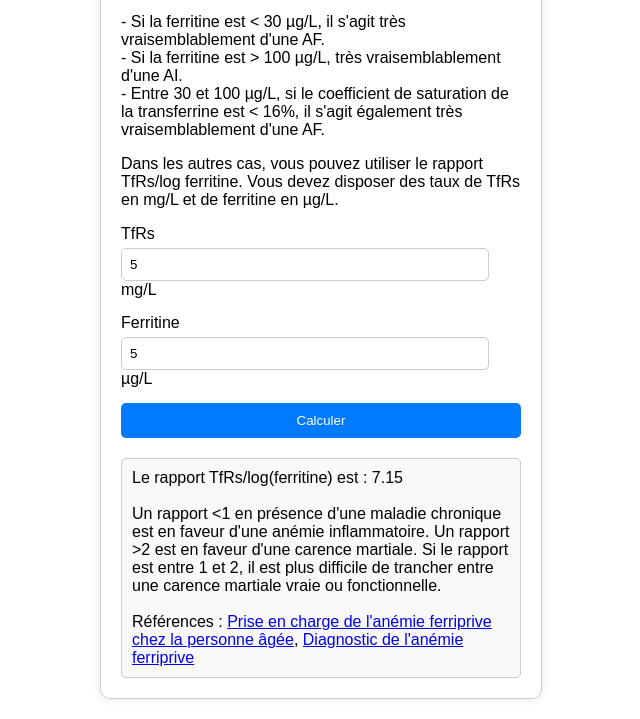
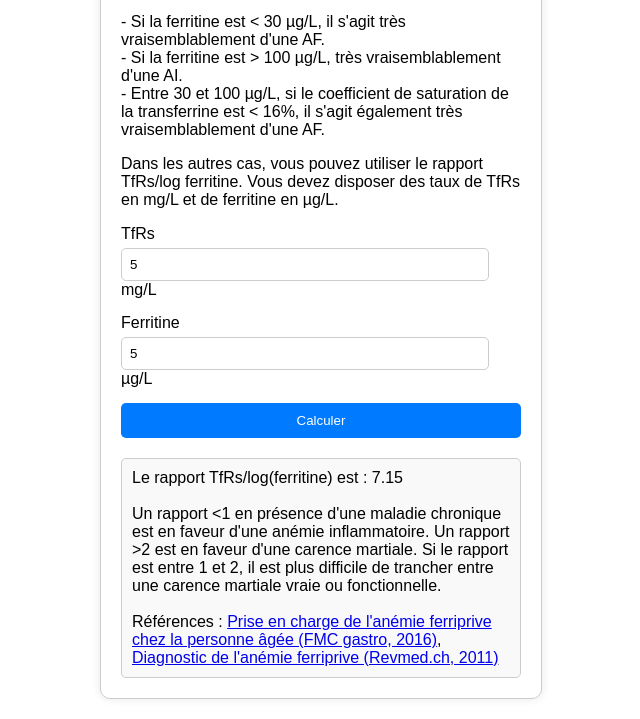
Before and after one commit to AbBe-web/TfRs-log-ferritine, a plain HTML site: page index.html in a window 1280 px wide. Both pictures are taken after typing "5", "5" into the empty fields and a click on the button "Calculer". Shown: the part 215-934 px from the top of the page, without its empty margins (319-959 px from the left). Drawn offline with Linux system fonts and the light colour scheme.

Commit message:
Update index.html

```diff
--- a/index.html
+++ b/index.html
@@ -96,8 +96,8 @@
                                   "Un rapport <1 en présence d'une maladie chronique est en faveur d'une anémie inflammatoire. " +
                                   "Un rapport >2 est en faveur d'une carence martiale. " +
                                   "Si le rapport est entre 1 et 2, il est plus difficile de trancher entre une carence martiale vraie ou fonctionnelle.<br><br>" +
-                                  "Références : <a href='https://www.fmcgastro.org/textes-postus/no-postu_year/prise-en-charge-de-lanemie-ferriprive-chez-la-personne-agee/' target='_blank'>Prise en charge de l'anémie ferriprive chez la personne âgée</a>, " +
-                                  "<a href='https://www.revmed.ch/view/514249/4206039/RMS_idPAS_D_ISBN_pu2011-37s_sa03_art03.pdf' target='_blank'>Diagnostic de l'anémie ferriprive</a>";
+                                  "Références : <a href='https://www.fmcgastro.org/textes-postus/no-postu_year/prise-en-charge-de-lanemie-ferriprive-chez-la-personne-agee/' target='_blank'>Prise en charge de l'anémie ferriprive chez la personne âgée (FMC gastro, 2016)</a>, " +
+                                  "<a href='https://www.revmed.ch/view/514249/4206039/RMS_idPAS_D_ISBN_pu2011-37s_sa03_art03.pdf' target='_blank'>Diagnostic de l'anémie ferriprive (Revmed.ch, 2011)</a>";
         }
     </script>
 </body>
```
